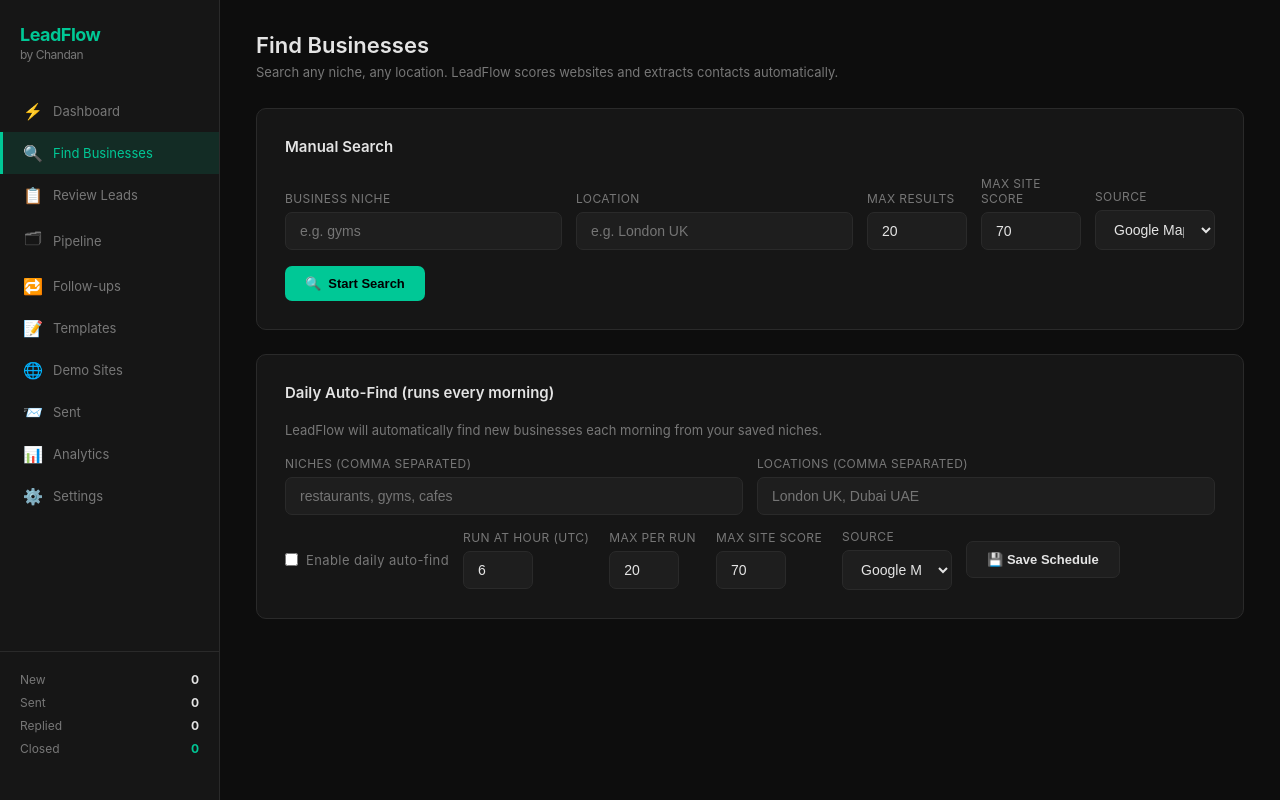
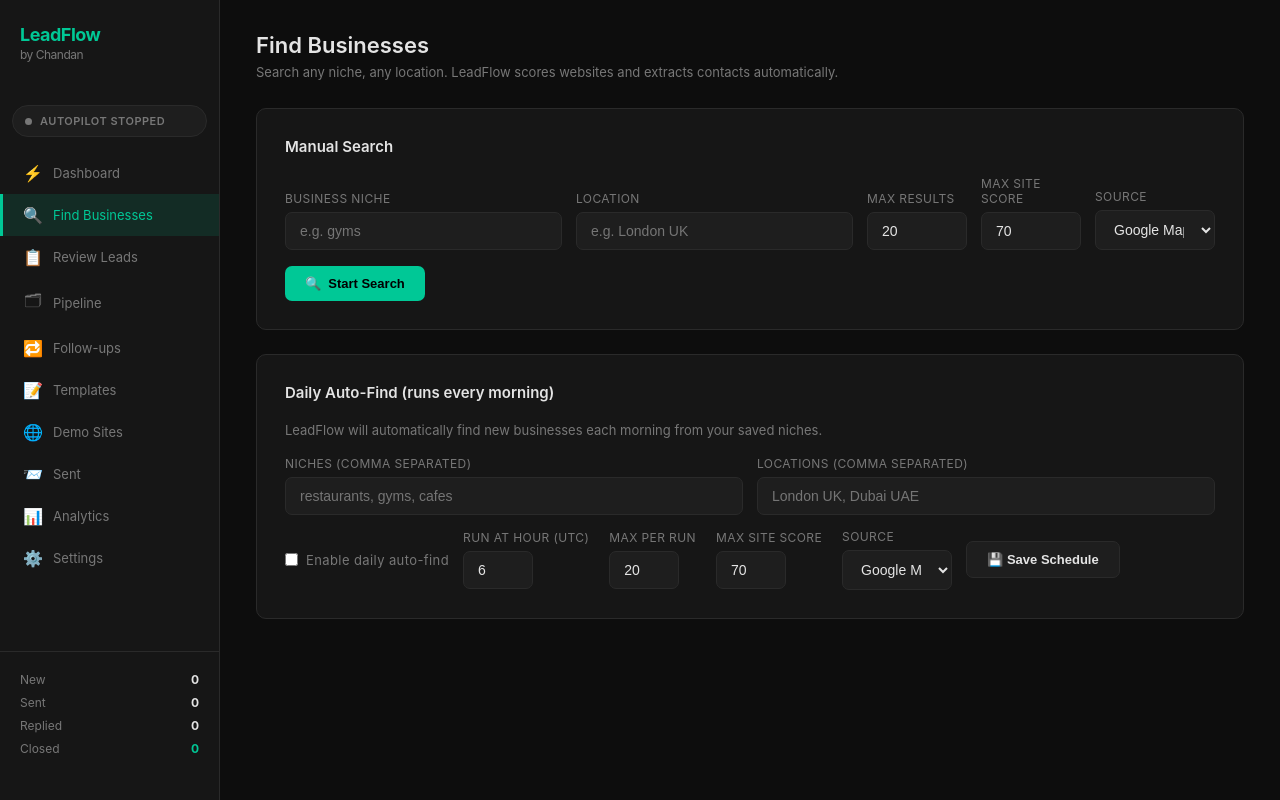
Before and after one commit to Power7T/leadflow, a FastAPI app: page /find in a window 1280 px wide. Run offline with FastAPI, Linux system fonts and the light colour scheme; data that the repository does not hold is empty; parts of the project's set-up code (start-up, migrations or seed data) failed here and were passed over.

Commit message:
Add real-time autopilot status indicator to the dashboard sidebar

```diff
--- a/database.py
+++ b/database.py
@@ -458,6 +458,11 @@ def get_stats() -> dict:
     for status in ("new", "approved", "sent", "replied", "skipped", "closed", "opted_out"):
         row = conn.execute("SELECT COUNT(*) as c FROM businesses WHERE status=?", (status,)).fetchone()
         stats[status] = row["c"]
+
+    # Check if autopilot scheduler is enabled
+    cfg_row = conn.execute("SELECT enabled FROM scheduler_config LIMIT 1").fetchone()
+    stats["autopilot_active"] = bool(cfg_row["enabled"]) if cfg_row else False
+
     conn.close()
     return stats
 
--- a/static/style.css
+++ b/static/style.css
@@ -493,3 +493,47 @@ textarea { resize: vertical; min-height: 100px; }
 .bp-track { height:5px; background:var(--border); border-radius:3px; overflow:hidden; }
 .bp-fill  { height:100%; background:var(--accent); border-radius:3px; transition:width 0.3s ease; }
 .bp-pct   { font-size:11px; color:var(--accent); margin-top:4px; font-weight:600; font-family:'SF Mono',Monaco,monospace; }
+
+/* AUTOPILOT STATUS INDICATOR */
+.autopilot-status {
+  display: flex;
+  align-items: center;
+  gap: 8px;
+  padding: 8px 12px;
+  background: var(--surface2);
+  border: 1px solid var(--border);
+  border-radius: 20px;
+  margin: 15px 12px;
+}
+
+.pulse-dot {
+  width: 7px;
+  height: 7px;
+  border-radius: 50%;
+  display: inline-block;
+}
+
+.pulse-dot.green {
+  background-color: #00c896;
+  box-shadow: 0 0 0 0 rgba(0, 200, 150, 0.7);
+  animation: pulse-green 1.8s infinite;
+}
+
+.pulse-dot.gray {
+  background-color: #777;
+}
+
+@keyframes pulse-green {
+  0% {
+    transform: scale(0.95);
+    box-shadow: 0 0 0 0 rgba(0, 200, 150, 0.7);
+  }
+  70% {
+    transform: scale(1);
+    box-shadow: 0 0 0 6px rgba(0, 200, 150, 0);
+  }
+  100% {
+    transform: scale(0.95);
+    box-shadow: 0 0 0 0 rgba(0, 200, 150, 0);
+  }
+}
--- a/templates/base.html
+++ b/templates/base.html
@@ -10,6 +10,17 @@
 
 <aside class="sidebar">
   <div class="logo">LeadFlow<span>by Chandan</span></div>
+
+  <div class="autopilot-status">
+    {% if stats.autopilot_active %}
+      <span class="pulse-dot green"></span>
+      <span style="color:#00c896; font-weight:600; font-size:11px; text-transform:uppercase; letter-spacing:0.5px;">Autopilot Active</span>
+    {% else %}
+      <span class="pulse-dot gray"></span>
+      <span style="color:var(--text-dim); font-weight:600; font-size:11px; text-transform:uppercase; letter-spacing:0.5px;">Autopilot Stopped</span>
+    {% endif %}
+  </div>
+
   <nav class="nav">
     <a href="/" class="{% if page=='home' %}active{% endif %}">
       <span class="icon">⚡</span> Dashboard
```
